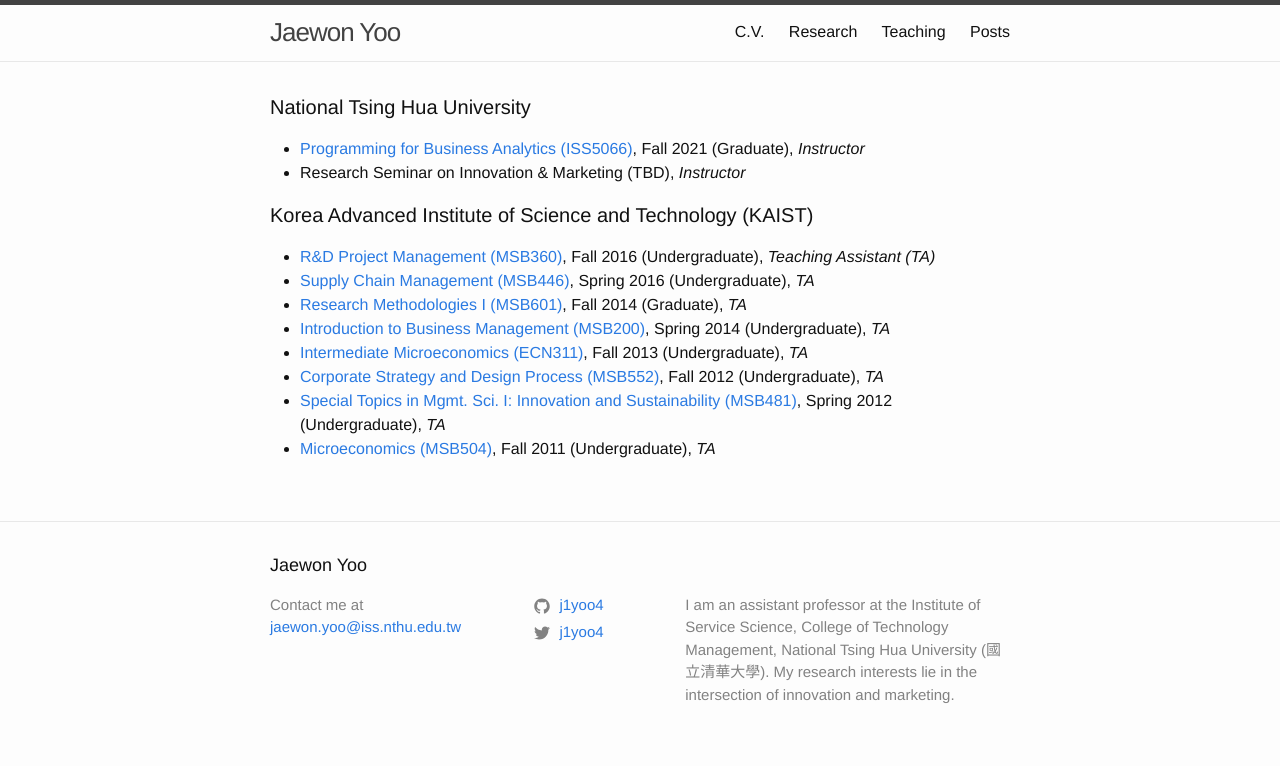
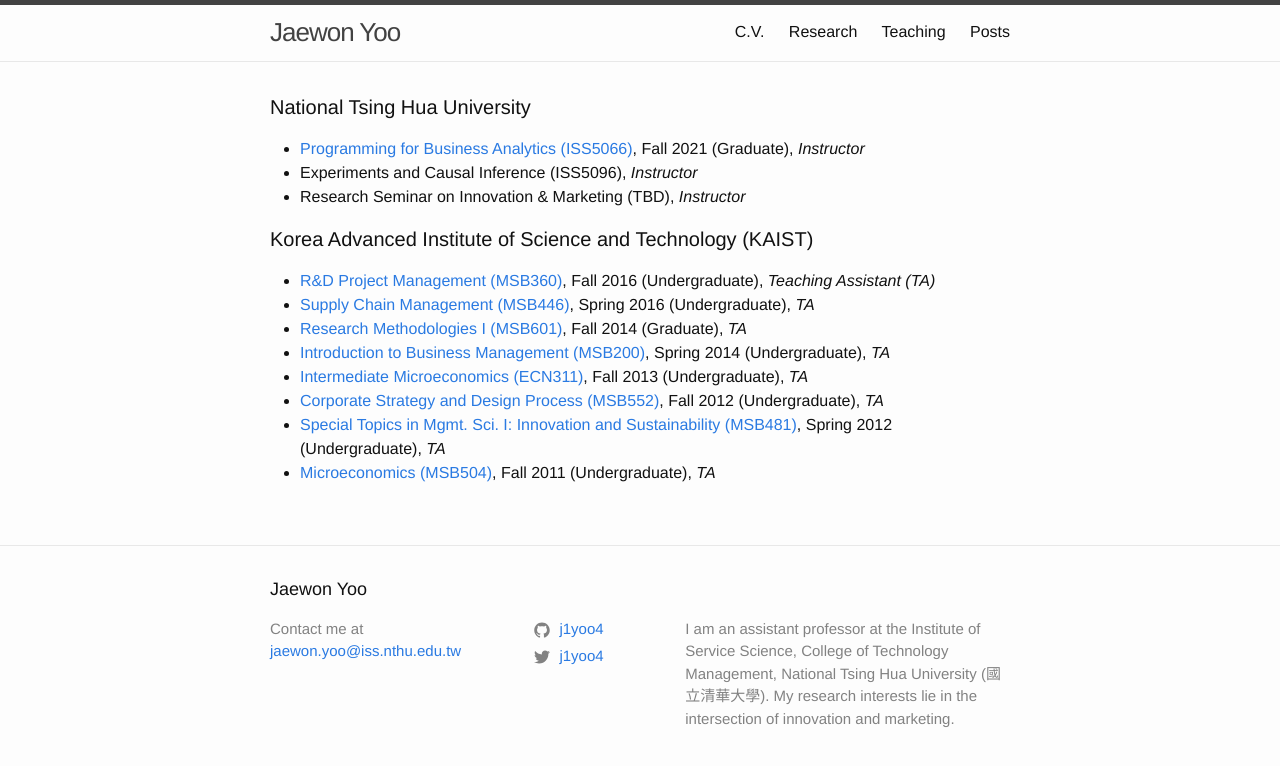
Before and after one commit to j1yoo/j1yoo.github.io, a Jekyll site: the page built from teaching.markdown, in a window 1280 px wide. Shown: the top 766 px of the page. Built offline with Jekyll 4.4.1, drawn with Linux system fonts in a browser that asks for light colours.

Commit message:
Update teaching.markdown

```diff
--- a/teaching.markdown
+++ b/teaching.markdown
@@ -6,6 +6,7 @@
 
 #### National Tsing Hua University
 * [Programming for Business Analytics (ISS5066)](https://www.iss.nthu.edu.tw/Modules/BA){:target="_blank"}, Fall 2021 (Graduate), _Instructor_
+* Experiments and Causal Inference (ISS5096), _Instructor_
 * Research Seminar on Innovation & Marketing (TBD), _Instructor_
 
 
```
